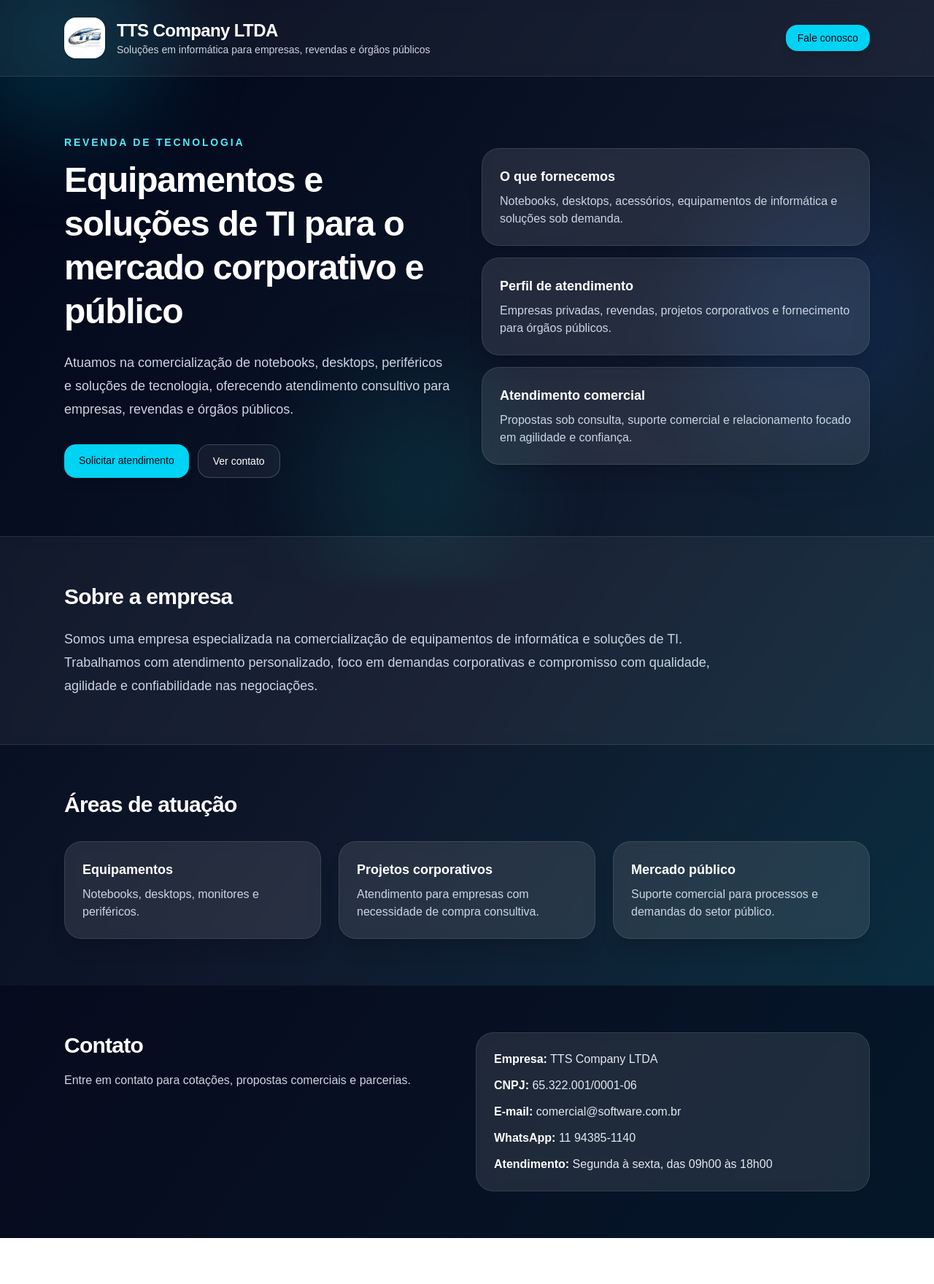
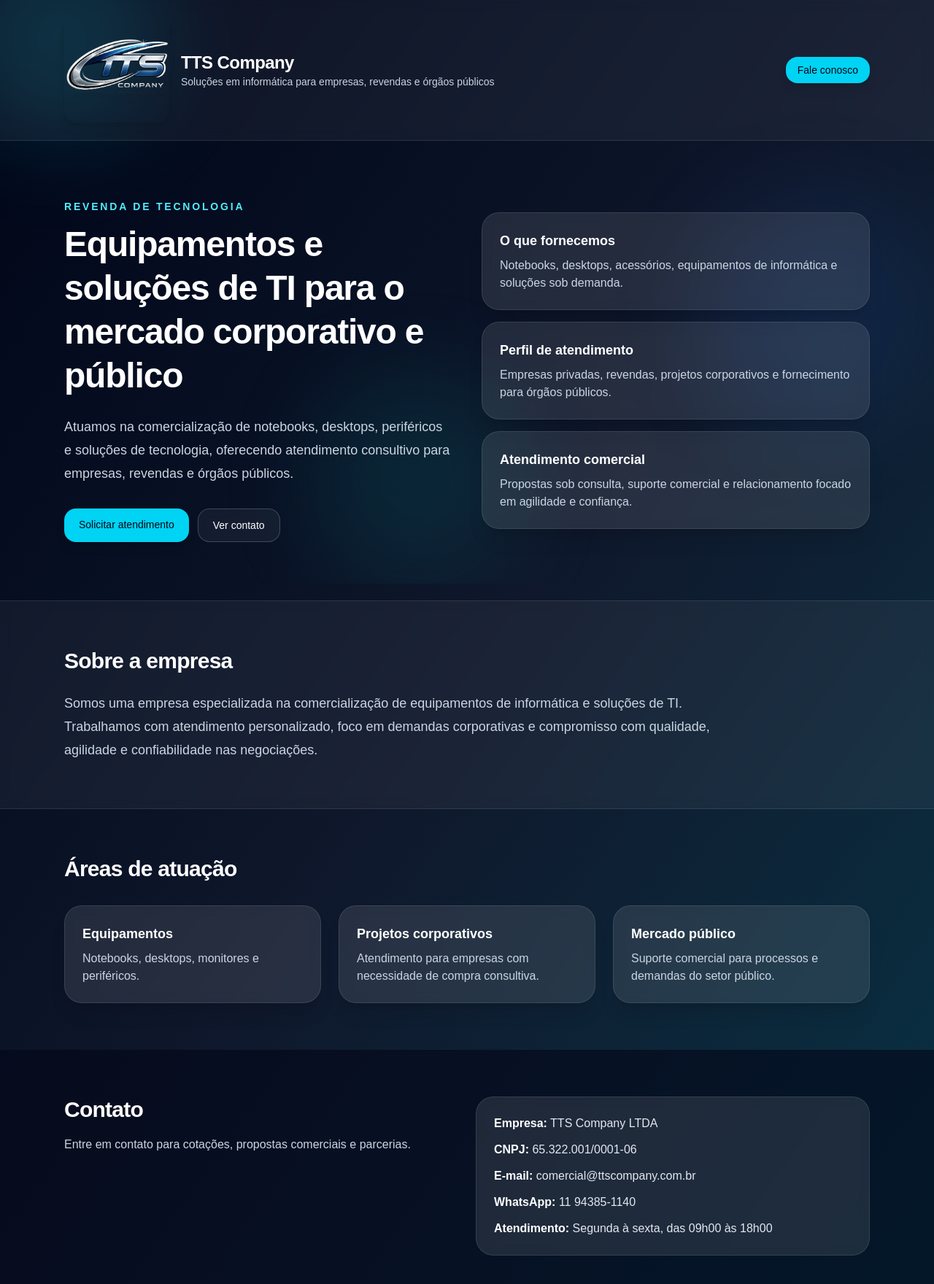
Before and after one commit to fcvillar1/tts-site, a Next.js app: page / in a window 1280 px wide. Shown: the top 1760 px of the page at 73% size. Before the commit the page ends 1697 px from the top, so only its background shows below. Built offline with nearby package versions, Linux system fonts and the light colour scheme.

Commit message:
ajuste de layout e logo

```diff
--- a/app/page.tsx
+++ b/app/page.tsx
@@ -13,18 +13,18 @@ export default function CompanyLandingPage() {
             <div className="flex items-center gap-4">
               <img
                 src="/logo-tts.png"
-                alt="Logo TTS Company LTDA"
-                className="h-14 w-14 rounded-2xl object-contain bg-white p-1 shadow"
+                alt="Logo TTS Company"
+                className="h-32 w-32 md:h-36 md:w-36 rounded-2xl object-contain shadow-lg"
               />
               <div>
-                <h1 className="text-2xl font-bold tracking-tight text-white">TTS Company LTDA</h1>
+                <h1 className="text-2xl font-bold tracking-tight text-white">TTS Company</h1>
                 <p className="text-sm text-slate-300">
                   Soluções em informática para empresas, revendas e órgãos públicos
                 </p>
               </div>
             </div>
             <a
-              href="mailto:comercial@software.com.br"
+              href="mailto:comercial@ttscompany.com.br"
               className="rounded-2xl bg-cyan-400 px-4 py-2 text-sm font-medium text-slate-950 shadow-lg transition hover:opacity-90"
             >
               Fale conosco
@@ -47,7 +47,7 @@ export default function CompanyLandingPage() {
               </p>
               <div className="mt-8 flex flex-wrap gap-3">
                 <a
-                  href="mailto:comercial@software.com.br"
+                  href="mailto:comercial@ttscompany.com.br"
                   className="rounded-2xl bg-cyan-400 px-5 py-3 text-sm font-medium text-slate-950 shadow-lg transition hover:opacity-90"
                 >
                   Solicitar atendimento
@@ -124,7 +124,7 @@ export default function CompanyLandingPage() {
                 <div className="space-y-3 text-slate-200">
                   <p><span className="font-semibold text-white">Empresa:</span> TTS Company LTDA</p>
                   <p><span className="font-semibold text-white">CNPJ:</span> 65.322.001/0001-06</p>
-                  <p><span className="font-semibold text-white">E-mail:</span> comercial@software.com.br</p>
+                  <p><span className="font-semibold text-white">E-mail:</span> comercial@ttscompany.com.br</p>
                   <p><span className="font-semibold text-white">WhatsApp:</span> 11 94385-1140</p>
                   <p><span className="font-semibold text-white">Atendimento:</span> Segunda à sexta, das 09h00 às 18h00</p>
                 </div>
```
